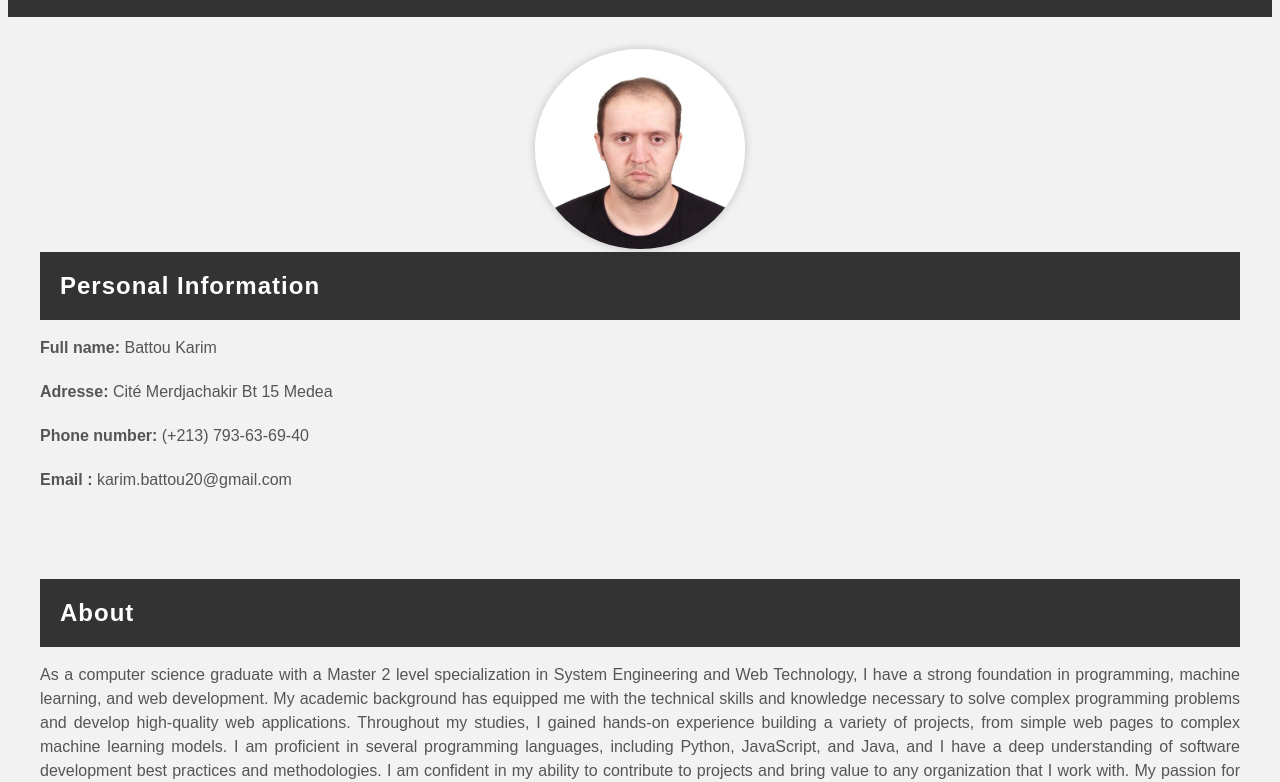
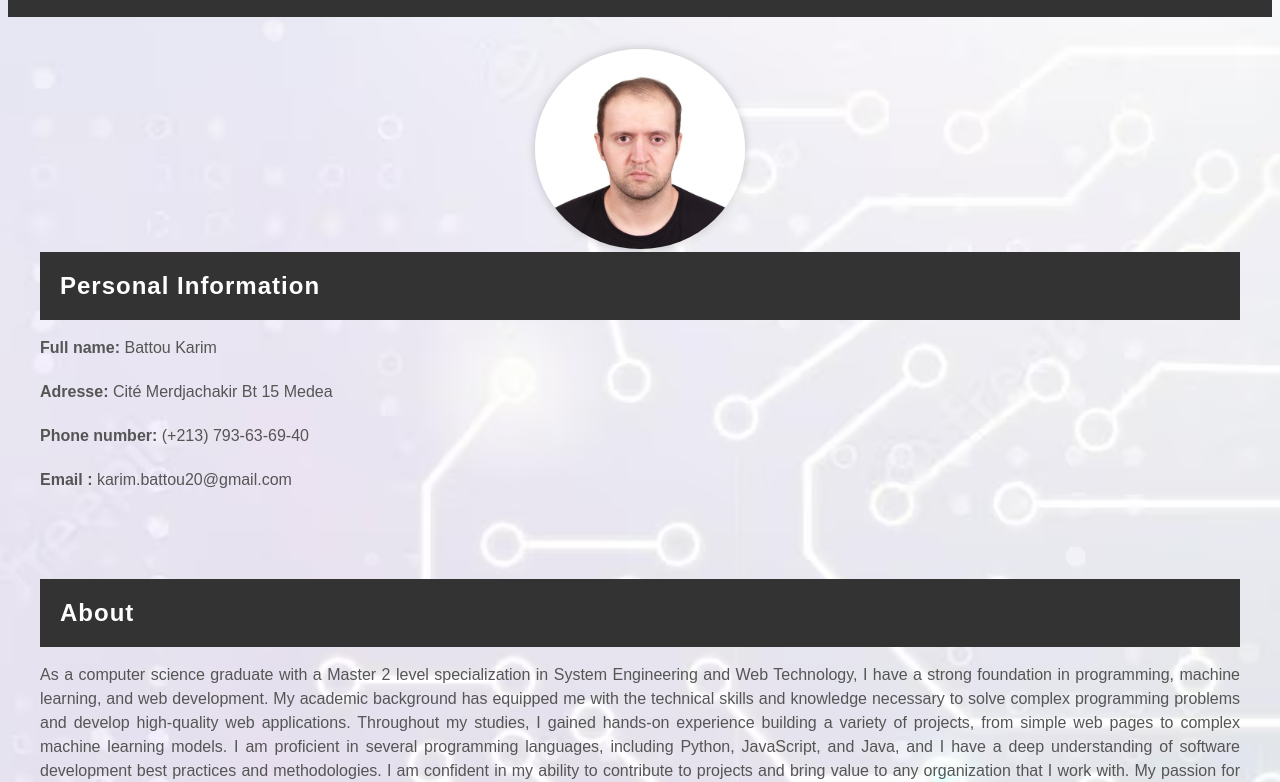
Before and after one commit to batbruce15/My_Portfolio, a plain HTML site: page index.html in a window 1280 px wide. Shown: the part 121-903 px from the top of the page. Drawn offline with Linux system fonts and the light colour scheme.

Commit message:
version 3

```diff
--- a/index.html
+++ b/index.html
@@ -3,9 +3,19 @@
   <head>
     <title>My Portfolio</title>
     <link rel="stylesheet" type="text/css" href="style.css">
+       <style>
+          body {
+            height: 100%;
+            background-image: url('photo2.jpg');
+            background-repeat: no-repeat;
+            background-size: cover;
+            background-position: center center;
+          }
+        </style>
   </head>
 
   <body>
+    <div id="bg"></div>
     <header>
       <h1>My Portfolio</h1>
       <nav>
```
Also changed, not shown: photo2.jpg (added).
